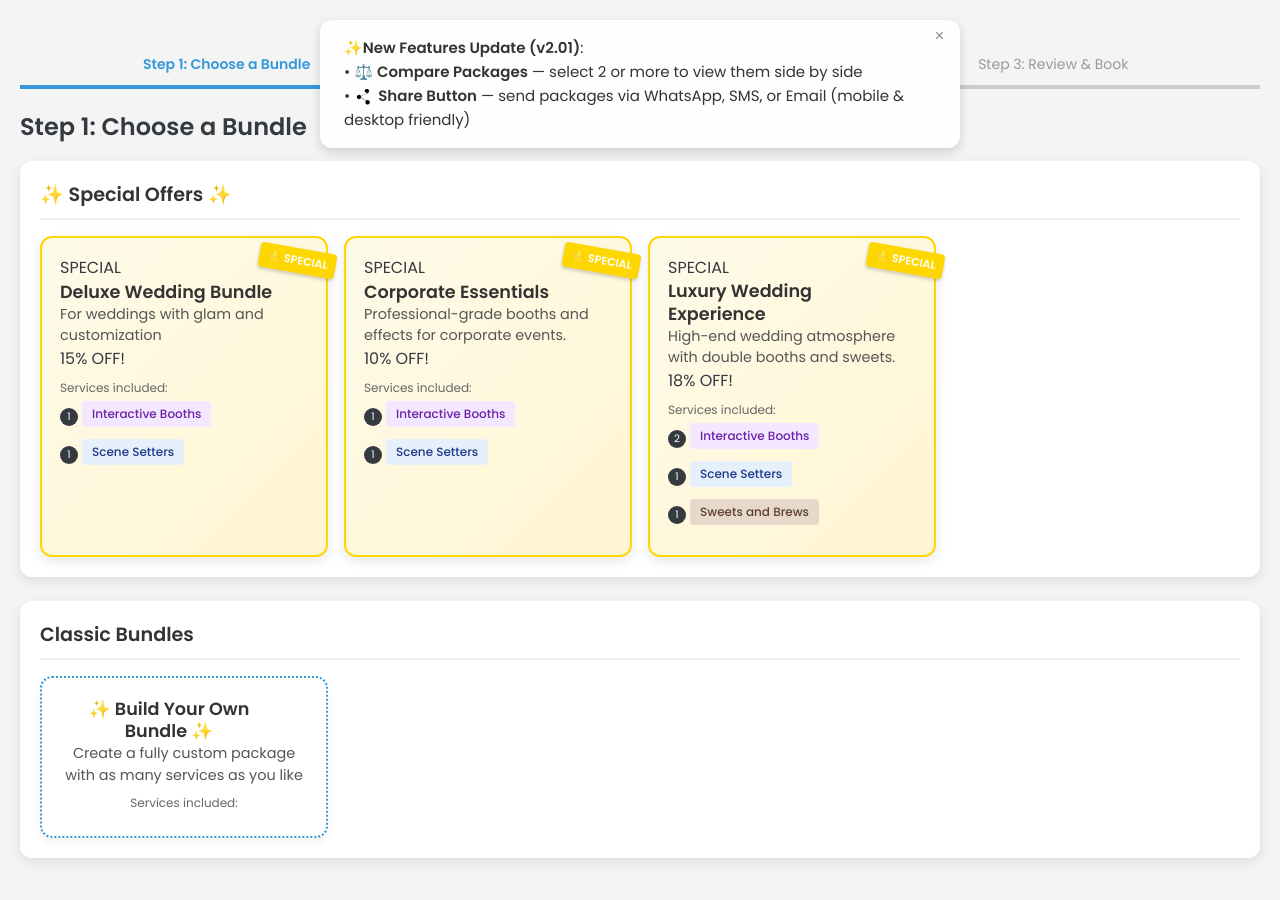
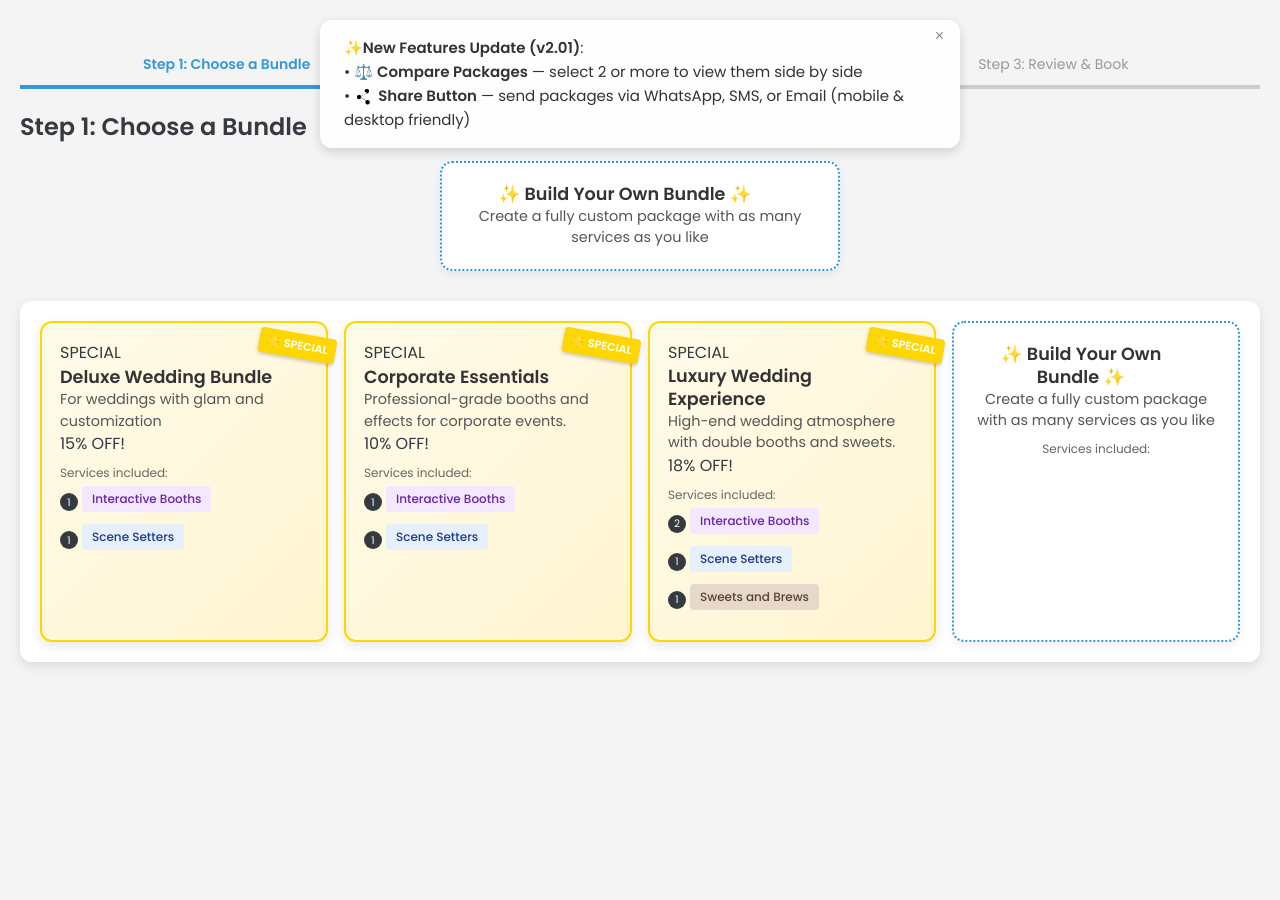
Before and after one commit to bundlebooth/bdb-2.0, a plain HTML site: page frontend/Step123_v1.html in a window 1280 px wide. After the commit the page ends 800 px from the top, so only its background shows below. Drawn offline with nearby package versions, Linux system fonts and the light colour scheme; no server answers.

Commit message:
Update Step123_v1.html
partial fix for the button for custom bundle

```diff
--- a/frontend/Step123_v1.html
+++ b/frontend/Step123_v1.html
@@ -607,26 +607,32 @@ renderServices = function() {
       background: #e6f0fa;
       color: var(--tag-scene);
     }
+
     .service-category.sweets-brews {
       background: #e6d9cb;
       color: var(--tag-sweets);
     }
+
     .service-category.special-effects {
       background: #fff7e0;
       color: var(--tag-special-effects);
     }
+
     .service-category.guest-book {
       background: #fce7f3;
       color: var(--tag-guest-book);
     }
+
     .service-category.digital {
       background: #e8ecef;
       color: var(--tag-digital);
     }
+
     .service-category.interactive {
       background: #f3e8ff;
       color: var(--tag-interactive);
     }
+
     .event-details-card {
       margin-top: 24px;
     }
@@ -1525,30 +1531,18 @@ renderServices = function() {
     <div class="step" id="step-1">
         <h2 style="margin-bottom:16px;">Step 1: Choose a Bundle</h2>
         <div id="bundle-list">
-            <div class="bundles-section special-bundles-section" data-title="✨ Special Offers ✨">
-                <div class="bundles-grid">
-                    <div class="package special-bundle">
-                        <div class="special-tag">SPECIAL</div>
-                        <h3>Wedding Special</h3>
-                        <p class="description">Limited time wedding package with discount</p>
-                        <div class="discount-message">15% OFF!</div>
-                        <div class="categories-label">Services included:</div>
-                        <div>
-                            <div style="display:inline-flex;align-items:center;margin-right:8px;margin-bottom:6px;">
-                                <span class="category-count">2</span>
-                                <span class="category-tag scene-setters">Scene Setters</span>
-                            </div>
-                            <div style="display:inline-flex;align-items:center;margin-right:8px;margin-bottom:6px;">
-                                <span class="category-count">1</span>
-                                <span class="category-tag sweets-brews">Sweets and Brews</span>
-                            </div>
-                        </div>
-                    </div>
+            <!-- Custom bundle at the top -->
+            <div style="text-align: center; margin-bottom: 30px;">
+                <div class="package custom-bundle" style="max-width: 400px; margin: 0 auto;">
+                    <h3>✨ Build Your Own Bundle ✨</h3>
+                    <p class="description">Create a fully custom package with as many services as you like</p>
                 </div>
             </div>
 
-            <div class="bundles-section classic-bundles-section" data-title="Classic Bundles">
+            <!-- Combined bundles section without title -->
+            <div class="bundles-section">
                 <div class="bundles-grid">
+                    <!-- Corporate Package -->
                     <div class="package">
                         <h3>Corporate Package</h3>
                         <p class="description">Professional services for corporate events and galas</p>
@@ -1569,6 +1563,7 @@ renderServices = function() {
                         </div>
                     </div>
 
+                    <!-- Birthday Bash -->
                     <div class="package">
                         <h3>Birthday Bash</h3>
                         <p class="description">Everything you need for an unforgettable birthday party</p>
@@ -1585,6 +1580,25 @@ renderServices = function() {
                             <div style="display:inline-flex;align-items:center;margin-right:8px;margin-bottom:6px;">
                                 <span class="category-count">1</span>
                                 <span class="category-tag interactive">Interactive</span>
+                            </div>
+                        </div>
+                    </div>
+
+                    <!-- Wedding Special -->
+                    <div class="package special-bundle">
+                        <div class="special-tag">SPECIAL</div>
+                        <h3>Wedding Special</h3>
+                        <p class="description">Limited time wedding package with discount</p>
+                        <div class="discount-message">15% OFF!</div>
+                        <div class="categories-label">Services included:</div>
+                        <div>
+                            <div style="display:inline-flex;align-items:center;margin-right:8px;margin-bottom:6px;">
+                                <span class="category-count">2</span>
+                                <span class="category-tag scene-setters">Scene Setters</span>
+                            </div>
+                            <div style="display:inline-flex;align-items:center;margin-right:8px;margin-bottom:6px;">
+                                <span class="category-count">1</span>
+                                <span class="category-tag sweets-brews">Sweets and Brews</span>
                             </div>
                         </div>
                     </div>
@@ -2134,56 +2148,63 @@ renderServices = function() {
         }
     }
 
-    // Render bundles list
-    // Updated renderBundles function
-function renderBundles() {
-    const list = document.getElementById('bundle-list');
-    list.innerHTML = '';
-
-    // Separate special and regular bundles
-    const specialBundles = bundles.filter(b => b.Special);
-    const classicBundles = bundles.filter(b => !b.Special);
-
-    // Create special bundles section if any exist
-    if (specialBundles.length > 0) {
-        const specialSection = document.createElement('div');
-        specialSection.className = 'bundles-section special-bundles-section';
-        specialSection.innerHTML = '<div class="bundles-section-title">✨ Special Offers ✨</div>' + specialSection.innerHTML;
-
-        const specialGrid = document.createElement('div');
-        specialGrid.className = 'bundles-grid';
-
-        specialBundles.forEach((bundle, index) => {
-            const originalIndex = bundles.findIndex(b => b.name === bundle.name);
-            const div = createBundleDiv(bundle, originalIndex, true);
-            specialGrid.appendChild(div);
+    // Updated renderBundles function to combine all bundles
+    function renderBundles() {
+        const list = document.getElementById('bundle-list');
+        list.innerHTML = '';
+
+        // Create custom bundle at the top
+        const customBundleDiv = document.createElement('div');
+        customBundleDiv.style.textAlign = 'center';
+        customBundleDiv.style.marginBottom = '30px';
+
+        const customBundle = document.createElement('div');
+        customBundle.className = 'package custom-bundle';
+        customBundle.style.maxWidth = '400px';
+        customBundle.style.margin = '0 auto';
+
+        customBundle.innerHTML = `
+            <h3>✨ Build Your Own Bundle ✨</h3>
+            <p class="description">Create a fully custom package with as many services as you like</p>
+        `;
+
+        customBundle.addEventListener('click', () => {
+            selectedBundle = {
+                name: "Custom Bundle",
+                description: "Fully custom bundle",
+                categories: {},
+                discountPercentage: 0,
+                isCustom: true
+            };
+            showStep(2);
         });
-        specialSection.appendChild(specialGrid);
-        list.appendChild(specialSection);
-    }
-
-    // Create classic bundles section
-    const classicSection = document.createElement('div');
-    classicSection.className = 'bundles-section classic-bundles-section';
-    classicSection.innerHTML = '<div class="bundles-section-title">Classic Bundles</div>' + classicSection.innerHTML;
-
-    const classicGrid = document.createElement('div');
-    classicGrid.className = 'bundles-grid';
-
-    classicBundles.forEach((bundle, index) => {
-        const originalIndex = bundles.findIndex(b => b.name === bundle.name);
-        const div = createBundleDiv(bundle, originalIndex, false);
-        classicGrid.appendChild(div);
-    });
-    classicSection.appendChild(classicGrid);
-    list.appendChild(classicSection);
-
-    if (bundles.length === 0) {
-        list.innerHTML = '<p>No bundles available at this time.</p>';
-    }
-}
-
-/// Helper function to create bundle divs
+
+        customBundleDiv.appendChild(customBundle);
+        list.appendChild(customBundleDiv);
+
+        // Create combined bundles section
+        const combinedSection = document.createElement('div');
+        combinedSection.className = 'bundles-section';
+
+        const combinedGrid = document.createElement('div');
+        combinedGrid.className = 'bundles-grid';
+
+        // Add all bundles (both special and classic)
+        bundles.forEach((bundle, index) => {
+            const isSpecial = bundle.Special;
+            const div = createBundleDiv(bundle, index, isSpecial);
+            combinedGrid.appendChild(div);
+        });
+
+        combinedSection.appendChild(combinedGrid);
+        list.appendChild(combinedSection);
+
+        if (bundles.length === 0) {
+            list.innerHTML = '<p>No bundles available at this time.</p>';
+        }
+    }
+
+    // Helper function to create bundle divs
     function createBundleDiv(bundle, index, isSpecial) {
         const div = document.createElement('div');
         div.className = `package ${isSpecial ? 'special-bundle' : ''}`;
```
